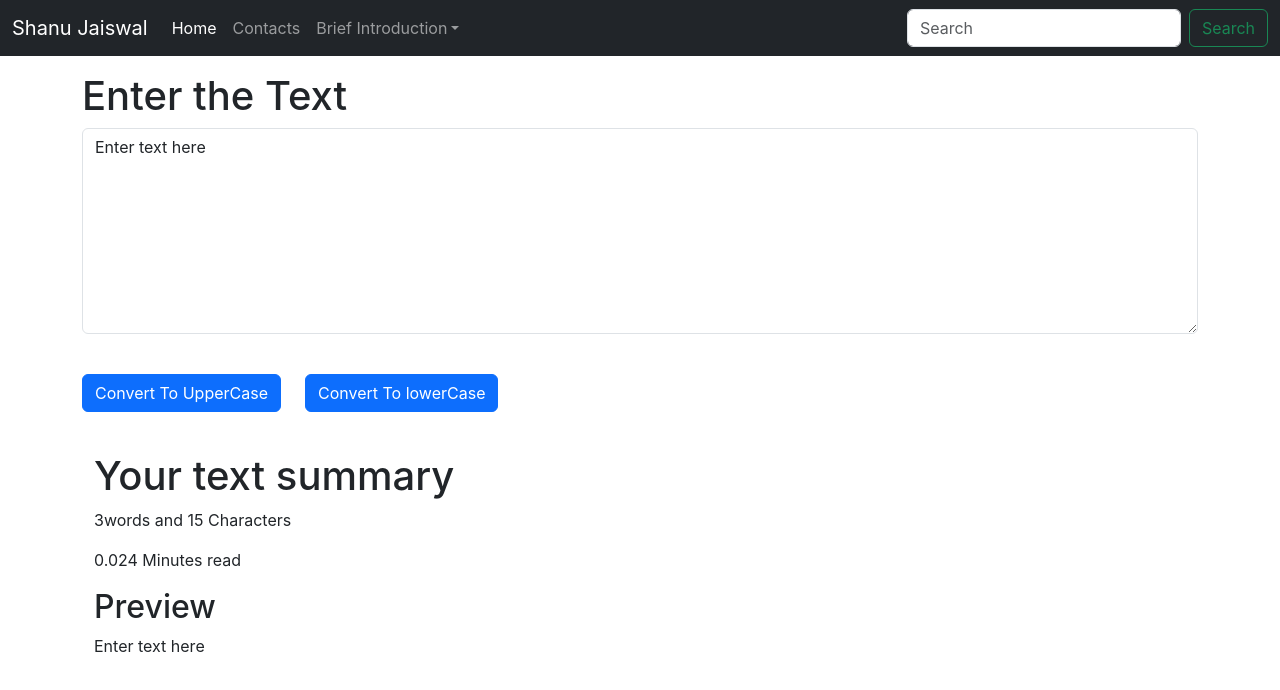
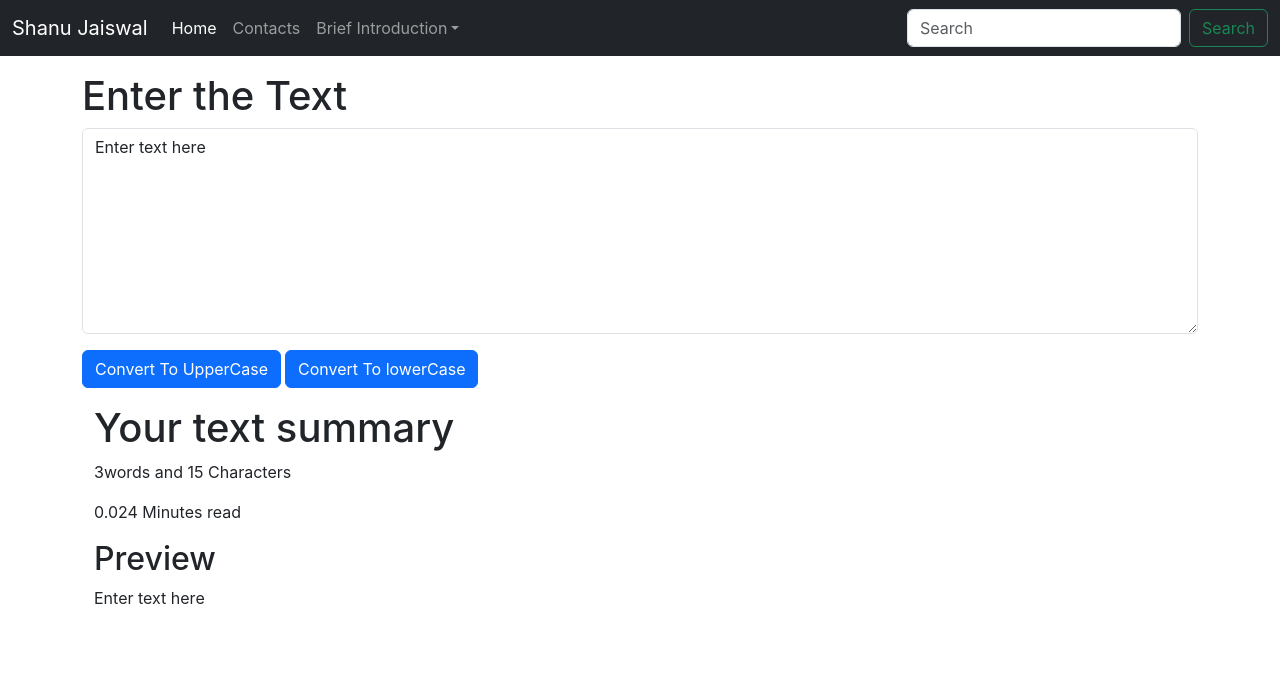
Before and after one commit to shanujaiswal/Practice_Project, a React (Create React App) app in the folder React/my-app/: page / in a window 1280 px wide. Shown: the top 690 px of the page. Built offline with nearby package versions, Linux system fonts and the light colour scheme.

Commit message:
first commit

```diff
--- a/React/my-app/src/Component/Navbar.js
+++ b/React/my-app/src/Component/Navbar.js
@@ -76,6 +76,7 @@
                 aria-label="Search"
               />
               <button className="btn btn-outline-success" type="submit">
+                {/* to make success- green Primary -- Blue */}
                 Search
               </button>
             </form>
--- a/React/my-app/src/Component/TextForm.js
+++ b/React/my-app/src/Component/TextForm.js
@@ -32,10 +32,10 @@
             rows="8"
           ></textarea>
         </div>
-        <button className="btn btn-primary my-4 " onClick={handleUpClick}>
+        <button className="btn btn-primary  " onClick={handleUpClick}>
           Convert To UpperCase
         </button>
-        <button className="btn btn-primary my-4 mx-4" onClick={handleLoClick}>
+        <button className="btn btn-primary  mx-1" onClick={handleLoClick}>
           Convert To lowerCase
         </button>
       </div>
```
